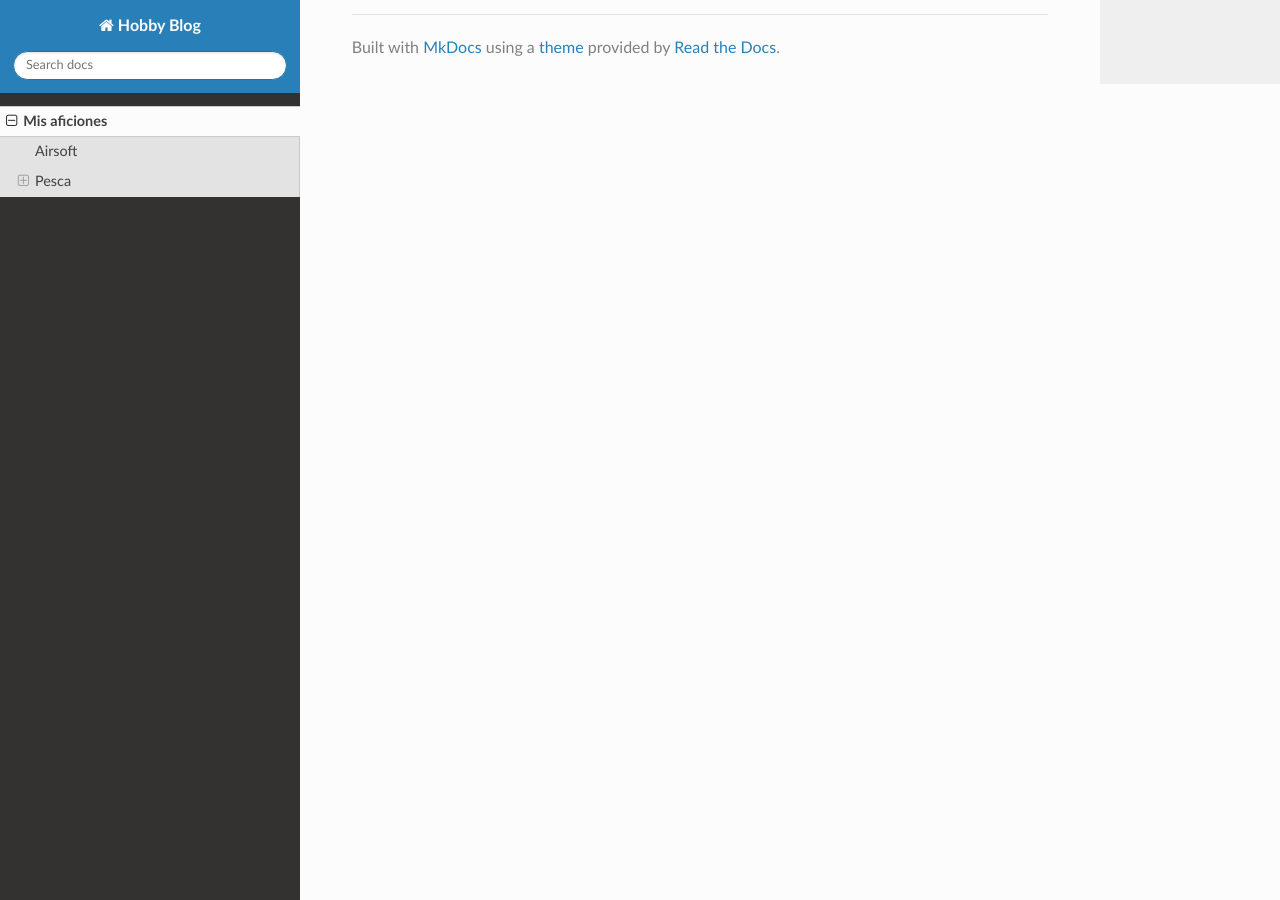
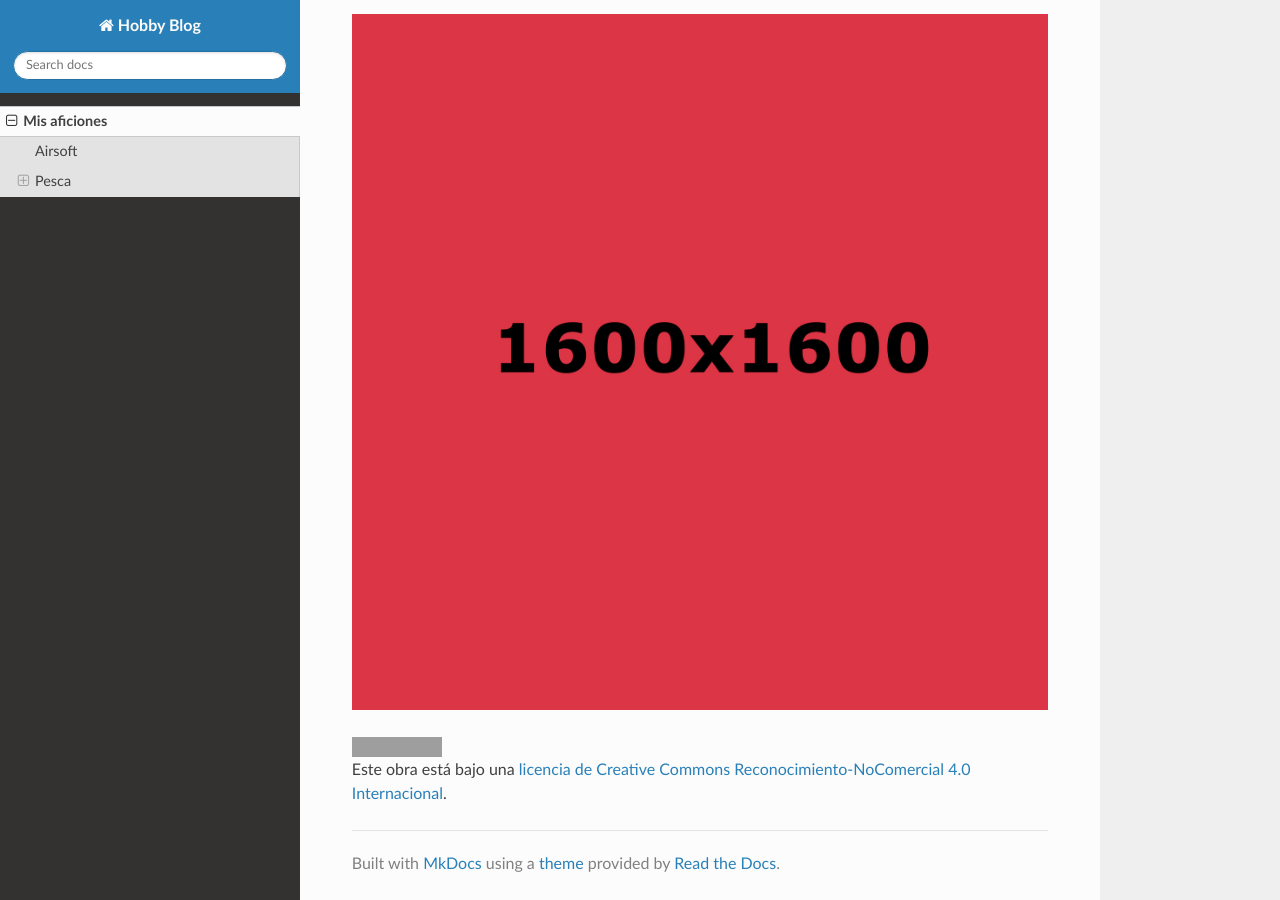
Before and after one commit to ismaeltorres00/misaficiones, an MkDocs documentation site: the page built from docs/index.md, in a window 1280 px wide and 900 px high, scrolled down 2237 px. Built offline with MkDocs 1.6.1, drawn with Linux system fonts in a browser that asks for light colours; nearby versions of some CDN libraries; grey boxes are pictures that could not be loaded.

Commit message:
Añadimos licencias e imagen responsive

```diff
--- a/docs/index.md
+++ b/docs/index.md
@@ -55,3 +55,7 @@ Este es mi kayak:
 |Mayo|8|
 
 Es muy importante llevar todo el equipo básico para poder tener una buena y tranquila jornada de pesca.
+
+<img srcset="img/1600.jpg 1600w, img/1000.jpg 1000w, img/800.jpg 800w, img/500.jpg 600w" src="img/1600.jpg" alt="Ejemplo de pixeles">
+
+<a rel="license" href="http://creativecommons.org/licenses/by-nc/4.0/"><img alt="Licencia de Creative Commons" style="border-width:0" src="https://i.creativecommons.org/l/by-nc/4.0/88x31.png" /></a><br />Este obra está bajo una <a rel="license" href="http://creativecommons.org/licenses/by-nc/4.0/">licencia de Creative Commons Reconocimiento-NoComercial 4.0 Internacional</a>.
```
Also changed, not shown: docs/img/1000.jpg (added), docs/img/1600.jpg (added), docs/img/500.jpg (added), docs/img/800.jpg (added), site/index.html, site/sitemap.xml, 1 other file.
